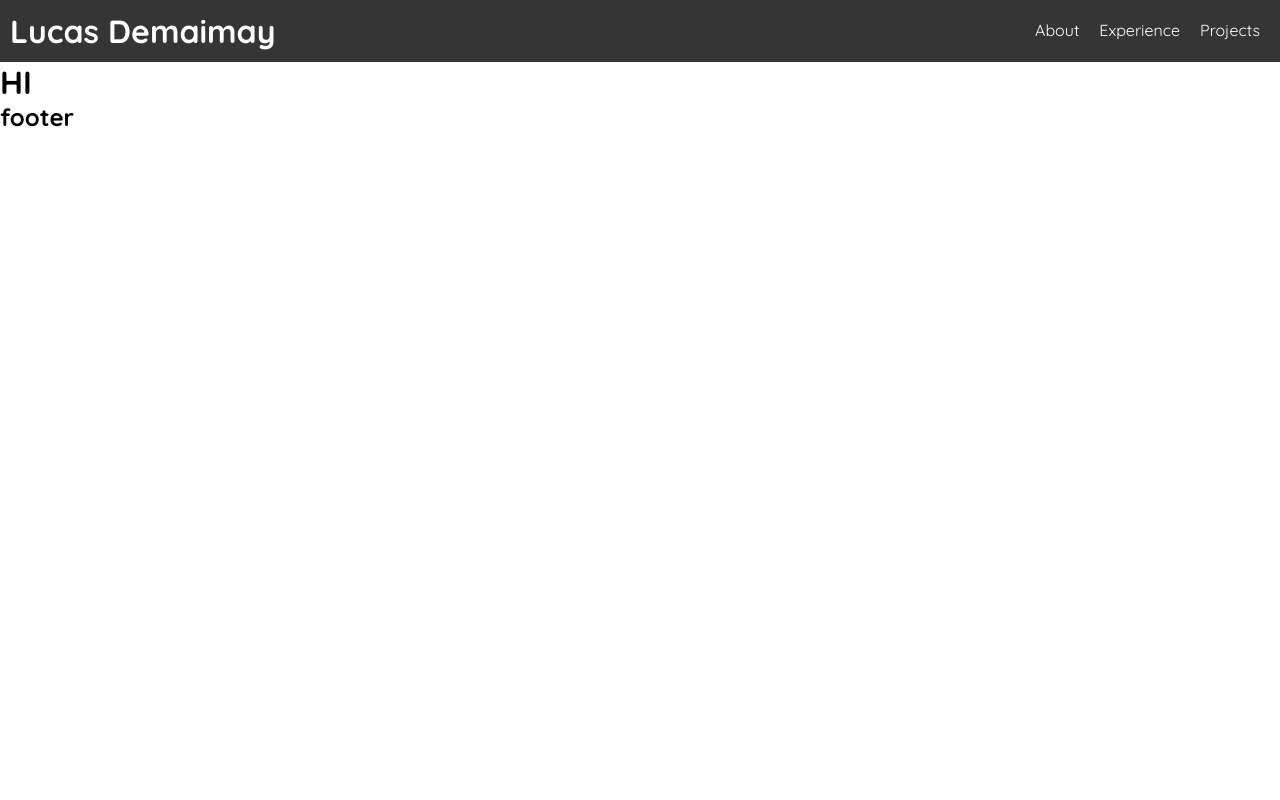
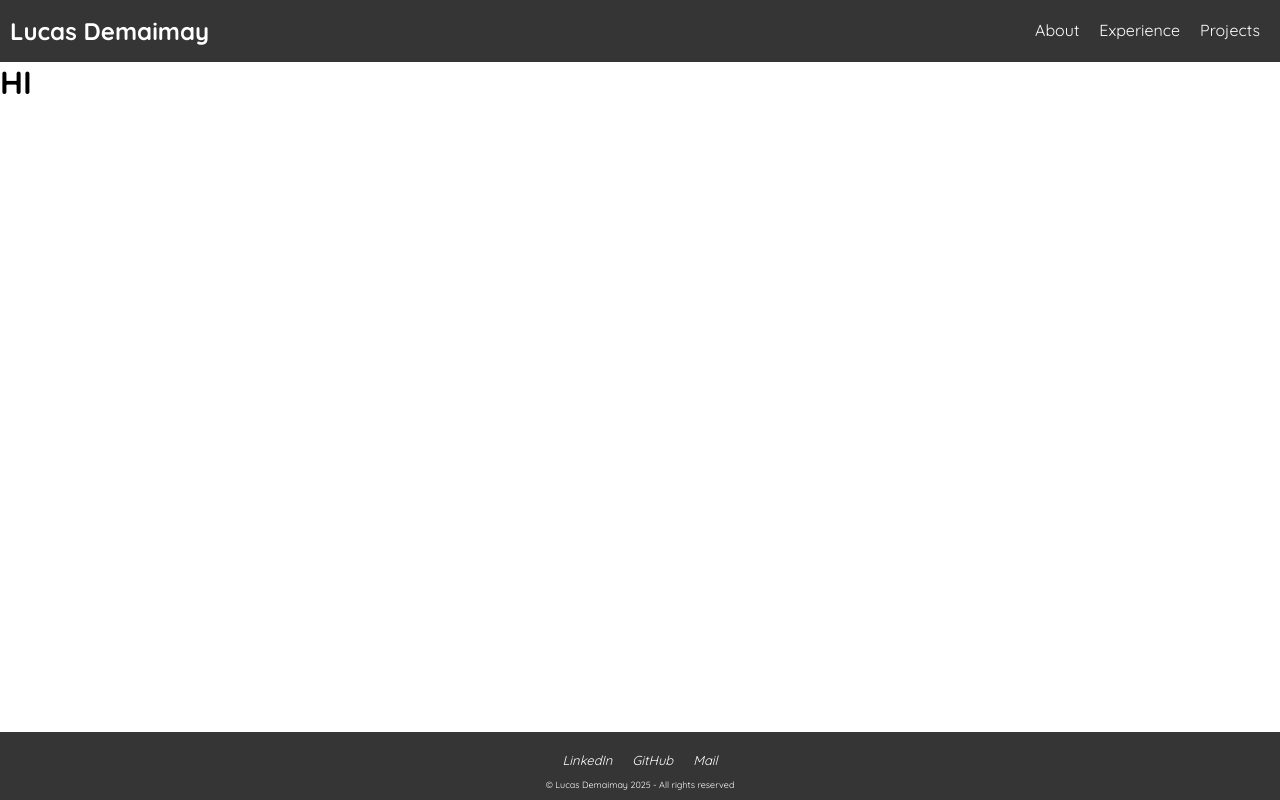
Before and after one commit to Lucas-Demaimay/Portfolio, a Vue app: page / in a window 1280 px wide. Built offline with nearby package versions, Linux system fonts and the light colour scheme.

Commit message:
feat: add footer

```diff
--- a/src/App.vue
+++ b/src/App.vue
@@ -4,9 +4,7 @@ import AppLayout from "./layouts/AppLayout.vue";
 </script>
 
 <template>
-  <div class="app">
-    <AppLayout>
-      <RouterView />
-    </AppLayout>
-  </div>
+  <AppLayout>
+    <RouterView />
+  </AppLayout>
 </template>
--- a/src/assets/main.css
+++ b/src/assets/main.css
@@ -1,21 +1,34 @@
-
 /* https://coolors.co/ffffff-353535-b6f9f6-fff0a6-ffbfef */
 
-@import url('https://fonts.googleapis.com/css2?family=Quicksand:wght@300..700&display=swap');
-@import './style/header.css';
+@import url("https://fonts.googleapis.com/css2?family=Quicksand:wght@300..700&display=swap");
+@import "./style/header.css";
+@import "./style/footer.css";
 
 * {
   margin: 0;
   padding: 0;
   box-sizing: border-box;
 }
-
-html, body {
+html,
+body {
   width: 100%;
   height: 100%;
 }
 
-.app {
-  font-family:'Quicksand', Arial, sans-serif;
+main {
+  flex: 1;
+}
+
+a:hover {
+  cursor: pointer;
+}
+
+#app {
+  font-family: "Quicksand", Arial, sans-serif;
+  font-size: medium;
   text-rendering: optimizeLegibility;
+  margin: 0;
+  display: flex;
+  flex-direction: column;
+  min-height: 100vh;
 }
--- /dev/null
+++ b/src/assets/style/footer.css
@@ -0,0 +1,23 @@
+footer {
+    font-size: small;
+  display: flex;
+  flex-direction: column;
+  align-items: center;
+  background-color: #353535;
+  color: white;
+  padding: 10px;
+}
+
+footer ul {
+  list-style: none;
+  display: flex;
+}
+
+footer li {
+  margin: 10px;
+  font-style: italic;
+}
+
+footer p {
+    font-size: xx-small;
+}
--- a/src/assets/style/header.css
+++ b/src/assets/style/header.css
@@ -7,17 +7,17 @@ header {
   padding: 10px;
 }
 
-header ul{
+header ul {
   list-style: none;
   display: flex;
 }
 
-header li{
+header li {
   margin: 10px;
 }
 
 a::after {
-  content: '';
+  content: "";
   display: block;
   height: 1.5px;
   background: white;
--- a/src/components/Footer.vue
+++ b/src/components/Footer.vue
@@ -1,3 +1,8 @@
 <template>
-  <h2>footer</h2>
+  <ul>
+    <li><a>LinkedIn</a></li>
+    <li><a>GitHub</a></li>
+    <li><a>Mail</a></li>
+  </ul>
+  <p>© Lucas Demaimay 2025 - All rights reserved</p>
 </template>
--- a/src/components/Header.vue
+++ b/src/components/Header.vue
@@ -2,7 +2,7 @@
 </script>
 
 <template>
-  <h1>Lucas Demaimay</h1>
+  <h2>Lucas Demaimay</h2>
   <nav>
     <ul>
       <li><a>About</a></li>
```
Lines whose indentation alone changed are shown as unchanged.
